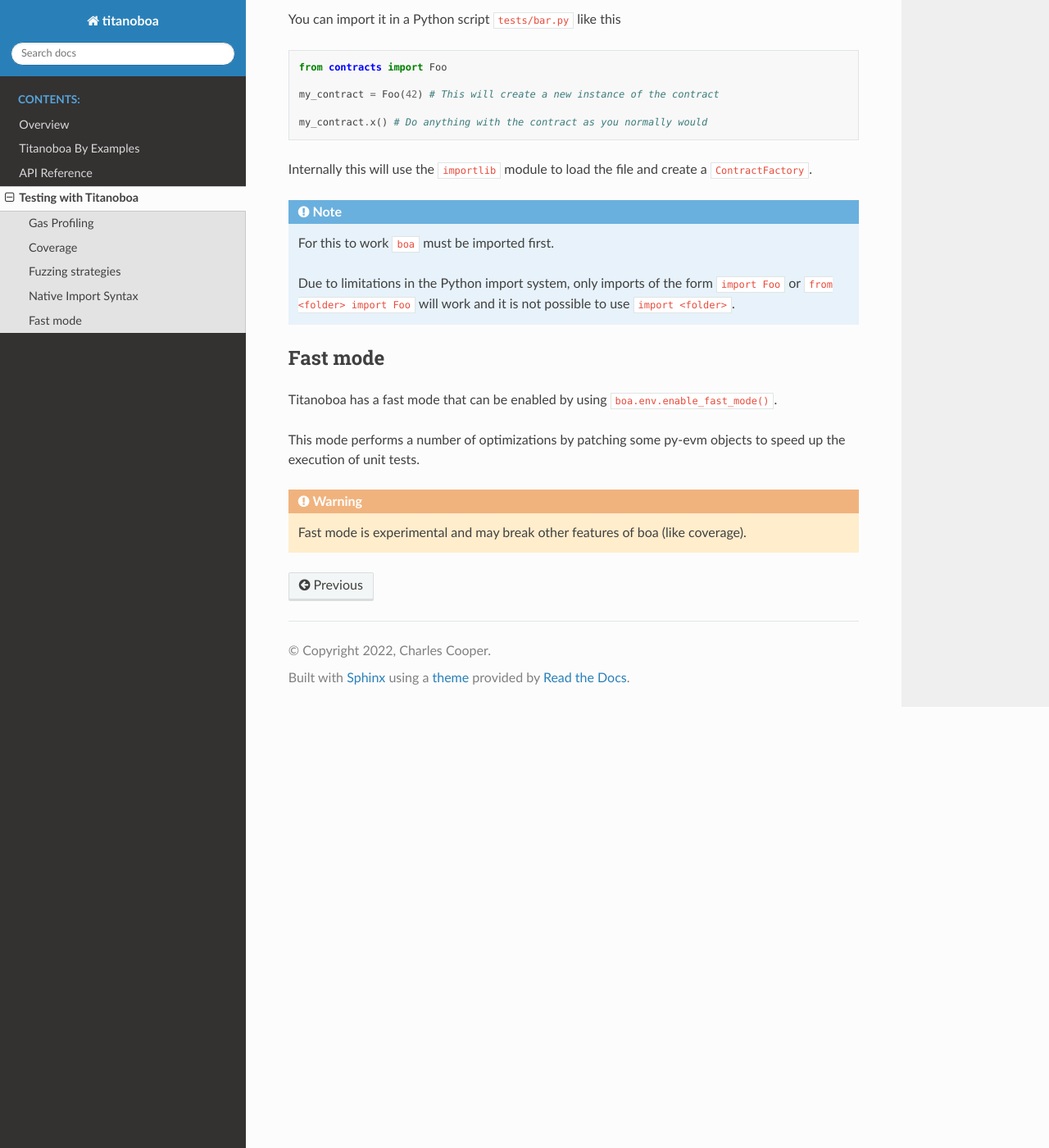
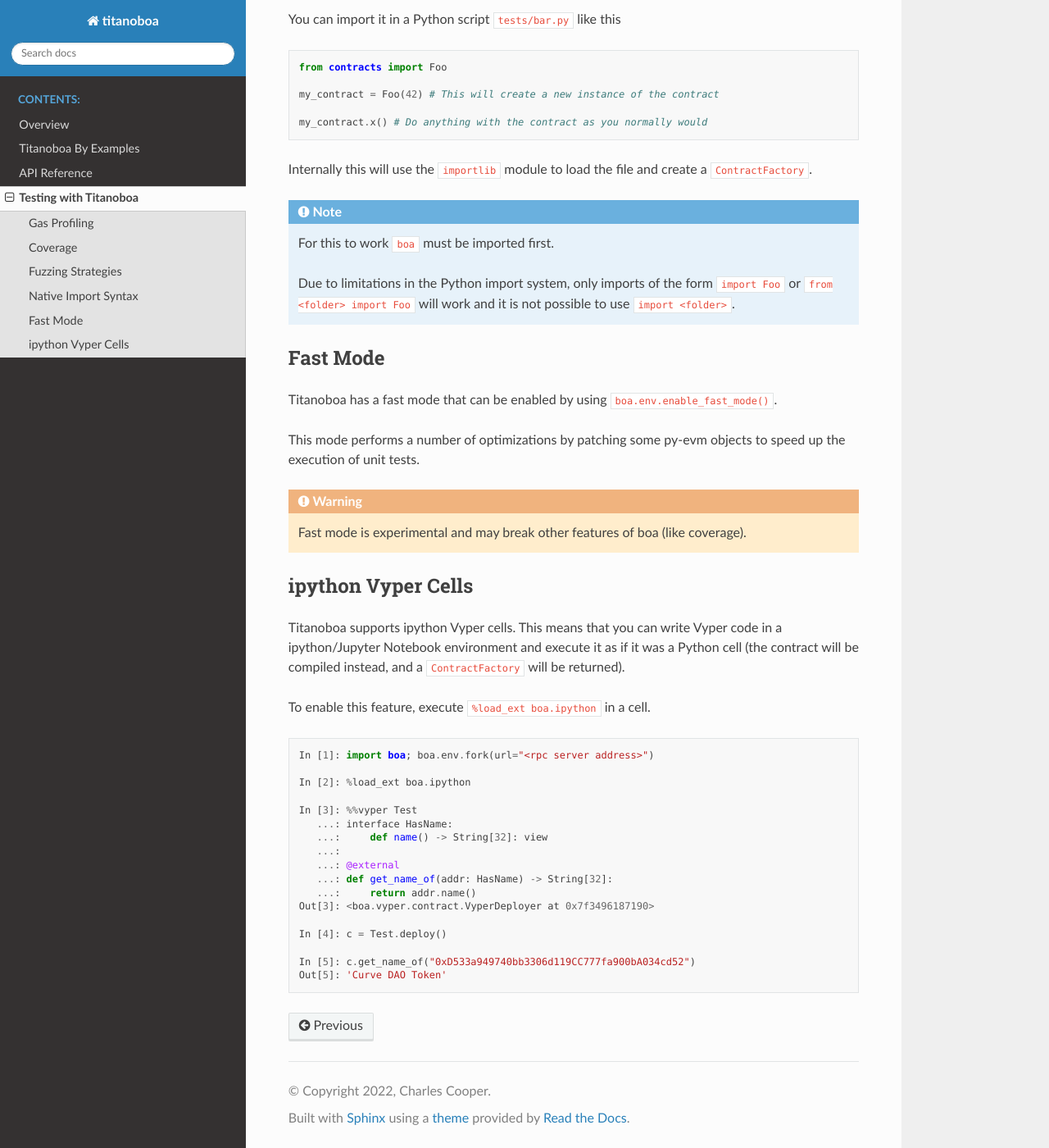
Before and after one commit to vyperlang/titanoboa, a Sphinx documentation site: the page built from docs/source/testing.rst, in a window 1280 px wide and 1400 px high, scrolled down 2795 px. Shown: the whole window at 82% size. Built offline with Sphinx 7.4.7 and the Read the Docs theme 2.0.0, drawn with Linux system fonts in a browser that asks for light colours; some of the changed text lies outside the part shown.

Commit message:
docs: ipython support

```diff
--- a/docs/source/testing.rst
+++ b/docs/source/testing.rst
@@ -96,7 +96,7 @@ Finally, ``coverage.py`` saves coverage data to a file named ``.coverage`` in th
 
 Coverage is experimental and there may be odd corner cases! If so, please report them on github or in the ``#titanoboa-interpreter`` channel of the `Vyper discord <https://discord.gg/6tw7PTM7C2>`_.
 
-Fuzzing strategies
+Fuzzing Strategies
 -----------------
 
 Titanoboa offers custom `hypothesis <https://hypothesis.readthedocs.io/en/latest/quickstart.html>`_ strategies for testing. These can be used to generate EVM-compliant random inputs for tests.
@@ -136,7 +136,7 @@ Internally this will use the ``importlib`` module to load the file and create a
     Due to limitations in the Python import system, only imports of the form ``import Foo`` or ``from <folder> import Foo`` will work and it is not possible to use ``import <folder>``.
 
 
-Fast mode
+Fast Mode
 ---------
 
 Titanoboa has a fast mode that can be enabled by using ``boa.env.enable_fast_mode()``.
@@ -145,3 +145,30 @@ This mode performs a number of optimizations by patching some py-evm objects to
 
 .. warning::
     Fast mode is experimental and may break other features of boa (like coverage).
+
+ipython Vyper Cells
+-------------------
+
+Titanoboa supports ipython Vyper cells. This means that you can write Vyper code in a ipython/Jupyter Notebook environment and execute it as if it was a Python cell (the contract will be compiled instead, and a ``ContractFactory`` will be returned).
+
+To enable this feature, execute ``%load_ext boa.ipython`` in a cell.
+
+.. code-block:: python
+
+    In [1]: import boa; boa.env.fork(url="<rpc server address>")
+
+    In [2]: %load_ext boa.ipython
+
+    In [3]: %%vyper Test
+       ...: interface HasName:
+       ...:     def name() -> String[32]: view
+       ...:
+       ...: @external
+       ...: def get_name_of(addr: HasName) -> String[32]:
+       ...:     return addr.name()
+    Out[3]: <boa.vyper.contract.VyperDeployer at 0x7f3496187190>
+
+    In [4]: c = Test.deploy()
+
+    In [5]: c.get_name_of("0xD533a949740bb3306d119CC777fa900bA034cd52")
+    Out[5]: 'Curve DAO Token'
```
